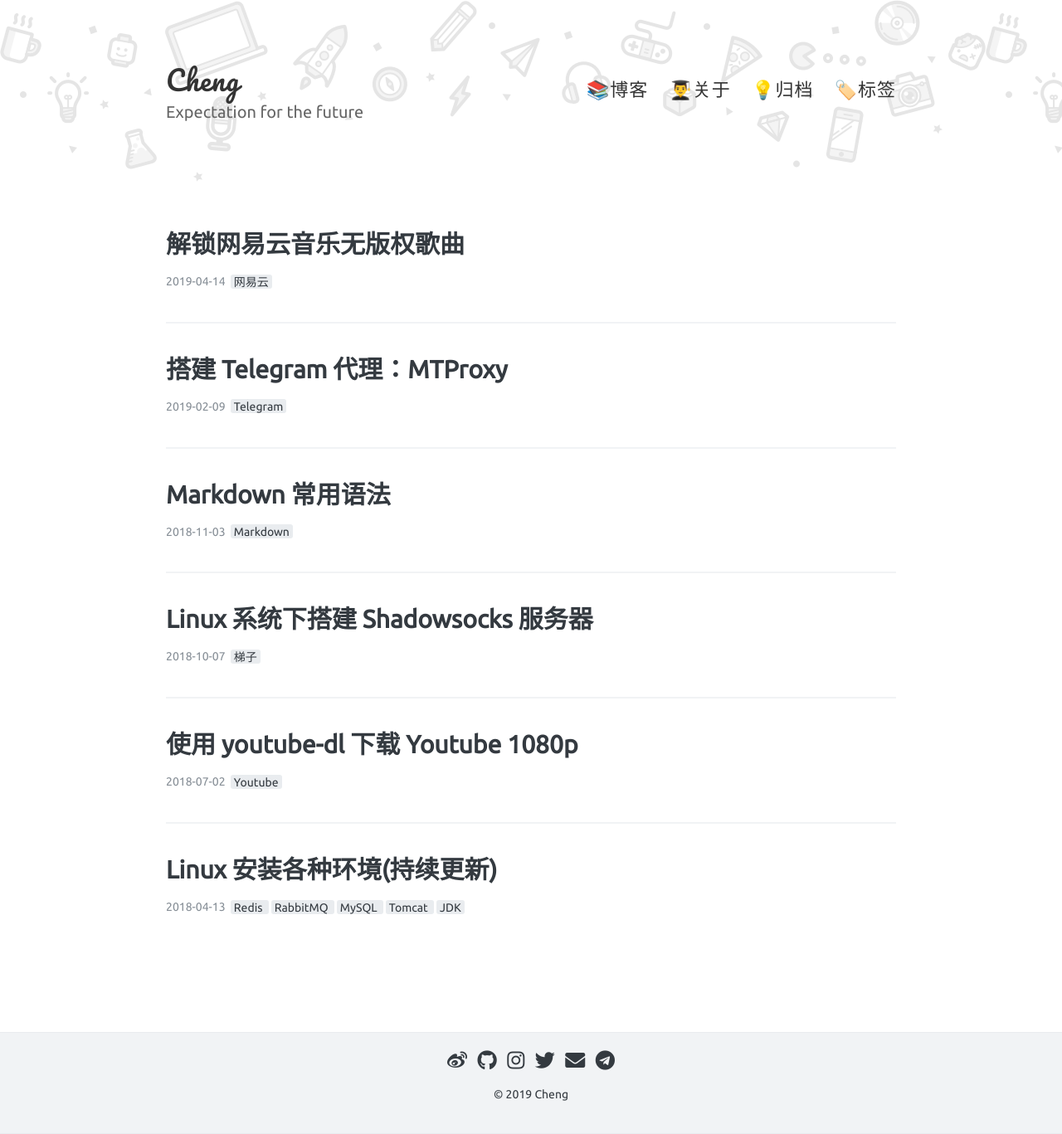
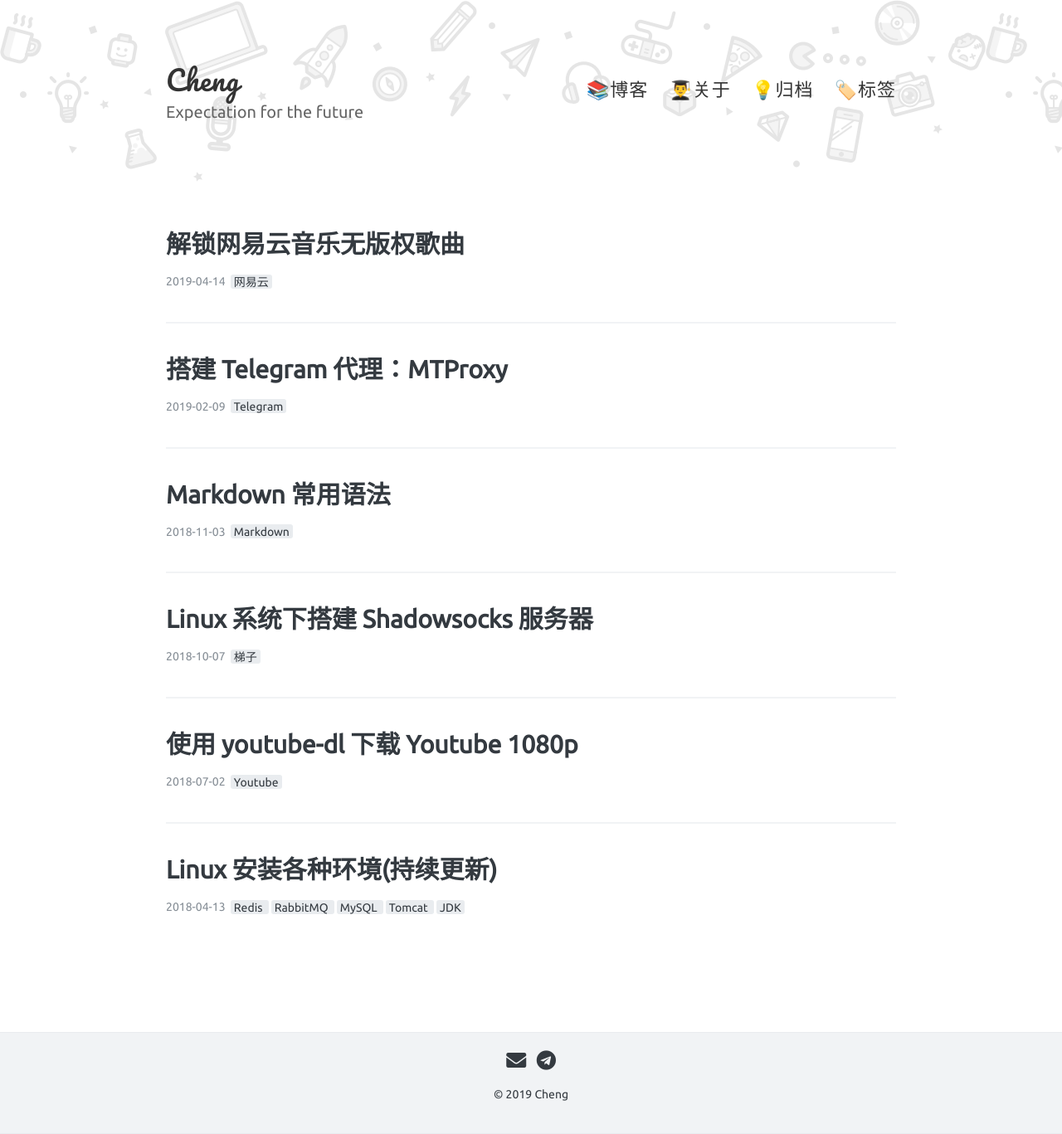
Before and after one commit to qqzwc/johnsonzheng0824.github.io, a Jekyll site: the page built from index.html, in a window 1280 px wide. Shown: the whole page at 83% size. Built offline with Jekyll 4.4.1, drawn with Linux system fonts in a browser that asks for light colours; nearby versions of some CDN libraries; the list of posts is cut into pages by our own code.

Commit message:
delete some contact information

```diff
--- a/_includes/svg-icons.html
+++ b/_includes/svg-icons.html
@@ -64,17 +64,17 @@
 
 
 
-  <a title="weibo" target="_blank" href="https://weibo.com/u/2157393250/" style="text-decoration:none;color: inherit"><i class="fab fa-weibo fa-lg"></i></a>
-  <span>&nbsp;</span>
+  <!-- <a title="weibo" target="_blank" href="https://weibo.com/u/2157393250/" style="text-decoration:none;color: inherit"><i class="fab fa-weibo fa-lg"></i></a>
+  <span>&nbsp;</span> -->
 
-  <a title="github" target="_blank" href="https://github.com/johnsonzheng0824" style="text-decoration:none;color: inherit"><i class="fab fa-github fa-lg"></i></a>
-  <span>&nbsp;</span>
+  <!-- <a title="github" target="_blank" href="https://github.com/johnsonzheng0824" style="text-decoration:none;color: inherit"><i class="fab fa-github fa-lg"></i></a>
+  <span>&nbsp;</span> -->
 
-  <a title="instagram" target="_blank" href="https://www.instagram.com/throw_e/" style="text-decoration:none;color: inherit"><i class="fab fa-instagram fa-lg"></i></a>
-  <span>&nbsp;</span>
+  <!-- <a title="instagram" target="_blank" href="https://www.instagram.com/throw_e/" style="text-decoration:none;color: inherit"><i class="fab fa-instagram fa-lg"></i></a>
+  <span>&nbsp;</span> -->
 
-  <a title="twitter" target="_blank" href="https://twitter.com/throw_e" style="text-decoration:none;color: inherit"><i class="fab fa-twitter fa-lg"></i></a>
-  <span>&nbsp;</span>
+  <!-- <a title="twitter" target="_blank" href="https://twitter.com/throw_e" style="text-decoration:none;color: inherit"><i class="fab fa-twitter fa-lg"></i></a>
+  <span>&nbsp;</span> -->
 
   <a target="_blank" href="http://mail.qq.com/cgi-bin/qm_share?t=qm_mailme&email=4ouOi4eHopOTzIGNjw" style="text-decoration:none;color: inherit">
     <i title="email" class="fas fa-envelope fa-lg"></i>
```
